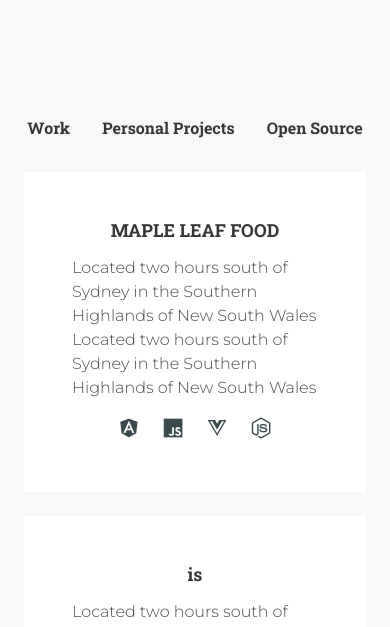
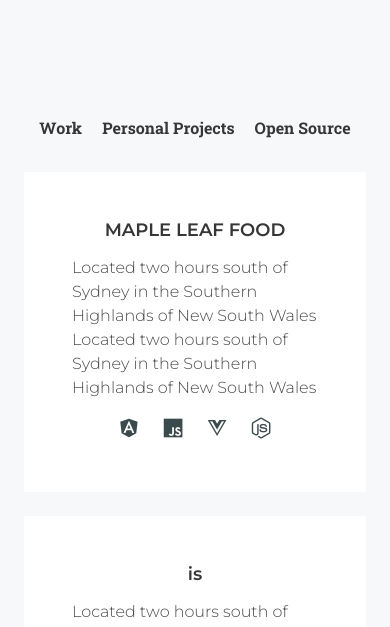
Before and after one commit to haoRchen/haoRchen.github.io, a Vue app: page /#/portfolio in a window 390 px wide. Shown: the top 627 px of the page. Built offline with nearby package versions, Linux system fonts and the light colour scheme.

Commit message:
portfolio side nav responsive styling

```diff
--- a/src/components/PortfolioComponents/Portfolio.vue
+++ b/src/components/PortfolioComponents/Portfolio.vue
@@ -2,17 +2,17 @@
   <div class="columns PortfolioWrapper is-centered is-tablet">
     <div class="column LeftLayout is-one-fifth">
       <a
-        class="button SideButton "
+        class="button SideButton Work"
         href="#">
         Work
       </a>
       <a
-        class="button SideButton "
+        class="button SideButton PersonalProject"
         href="#">
         Personal Projects
       </a>
       <a
-        class="button SideButton "
+        class="button SideButton OpenSource"
         href="#">
         Open Source
       </a>
@@ -61,10 +61,8 @@
   flex-direction: row
   justify-content: center
   display: flex
-  position: sticky
-  top: 0
+  flex-wrap: wrap
   @media screen and (min-width: $tablet)
-    display: flex
     flex-direction: column
     justify-content: flex-start
   .SideButton
@@ -75,10 +73,24 @@
     font-weight: 600
     display: flex
     justify-content: flex-end
-    @media screen and (min-width: $mobile)
-      display: flex
-      jusitfy-content: center
+    width: fit-content
+    padding-left: 0
+    padding-right: 0
+    @media screen and (max-width: $tablet)
+      margin-left: 10px
+      margin-right: 10px
     &:hover
       color: $primary
-.RightLayout
+      &:after
+        width: 100%
+    &:after
+      content: ''
+      position: absolute
+      bottom: 0
+      left: 0
+      width: 0
+      border-bottom: 2px solid $primary
+      transition: 0.3s
+    &:focus
+      box-shadow: none
 </style>
--- a/src/components/PortfolioComponents/ProjectCard.vue
+++ b/src/components/PortfolioComponents/ProjectCard.vue
@@ -18,7 +18,7 @@
         </div>
         <!-- Card Technology Icons -->
         <nav class="level NavLevel is-mobile is-marginless">
-          <div class="level-left">
+          <div class="level-left IconWrapper">
             <a
               class="level-item"
               aria-label="reply">
@@ -57,7 +57,7 @@
             </a>
           </div>
           <div
-            class="level-right ButtonGroup">
+            class="level-right ButtonWrapper">
             <a class="button MoreInfoButton level-item">MORE INFO</a>
             <a class="DemoLink level-item">View Demo</a>
           </div>
@@ -101,46 +101,64 @@
       color: $primary
       &:hover
         color: $dark-grey
-    .ButtonGroup
+    .ButtonWrapper
       opacity: 1
       right: 0px
       @media screen and (max-width: $mobile)
         right: auto
         height: 80px
-  .ButtonGroup
+  .ButtonWrapper
     opacity: 0
     height: 0 // Used for slide out/in within mobile view
     right: -20px
     position: relative
     transition: all 0.3s ease-in-out
+    font-family: $roboto
+    font-weight: 500
+    .MoreInfoButton
+      background-color: $primary
+      color: $white
+      &:hover
+        background-color: $dark-grey
+        color: $white
+    .DemoLink
+      color: $primary
+      border-bottom-width: 1px
+      border-bottom-style: solid
+      border-bottom-color: $primary
+      &:hover
+        color: $dark-grey
+        border-bottom-color: $dark-grey
     @media screen and (max-width: $mobile)
       position: relative
       right: auto
       transition: all 0.3s ease-in-out
-    .DemoLink
-      border-bottom-width: 1px
-      border-bottom-style: solid
   .NavLevel
     flex-wrap: nowrap
     @media screen and (max-width: $mobile)
-      justify-content: space-around
+      justify-content: center
       flex-wrap: wrap
-      .ButtonGroup
+      .IconWrapper
+      .ButtonWrapper
         flex-wrap: wrap
-        .MoreInfoButton,
+        .MoreInfoButton
+          margin-top: 15px
+          margin-bottom: 15px
+          margin-left: 0.75rem// counter bulma's is-mobile auto margin-right.
         .DemoLink
-          margin-top: 10px
-          width: 100%
+          width: auto
+          margin-left: 30%
+          margin-right: 30%
+          &:hover
+            margin-left: 15%
+            margin-right: 15%
+.level
+  @media screen and (max-width: $mobile)
+    justify-content: center
 .title
-  font-family: $roboto
-  font-weight: 500
-.subtitle
   font-family: $montserrat
-  font-weight: 400
+  font-weight: 700
 .ProjectDescription
   font-family: $montserrat
   font-weight: 300
-.level
-  @media screen and (max-width: $mobile)
-    justify-content: center
 </style>
```
